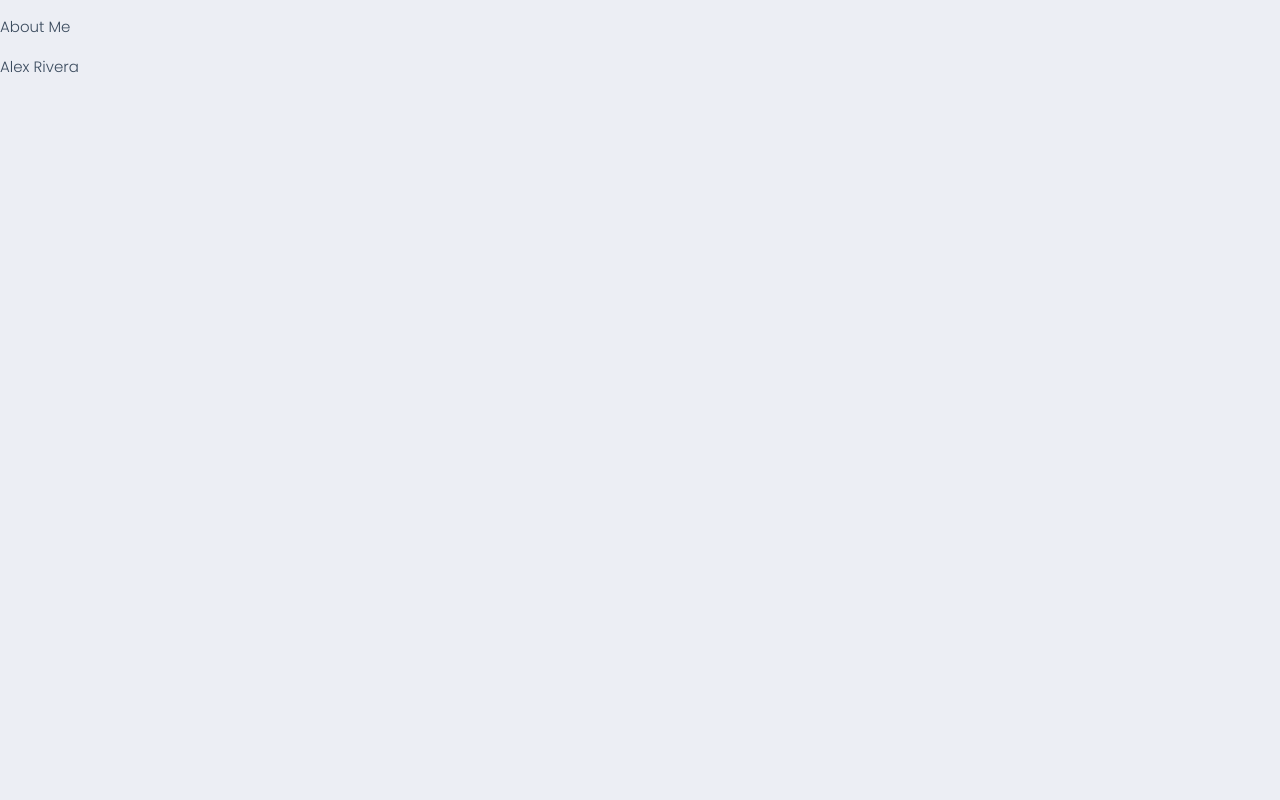
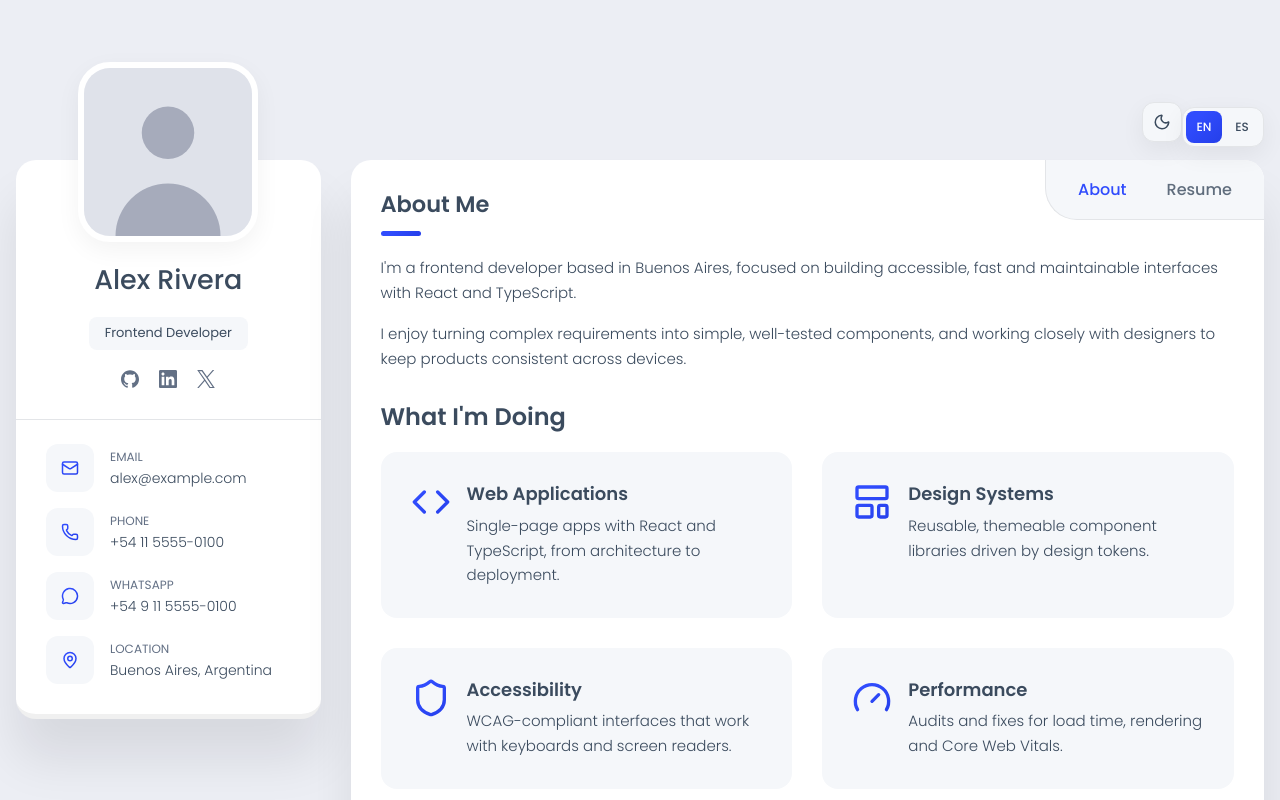
Before and after one commit to jmibann/cv-agentic, a React (Vite) app: page / in a window 1280 px wide. Shown: the top 800 px of the page. Built offline with nearby package versions, Linux system fonts and the light colour scheme.

Commit message:
feat(AppLayout): T6

```diff
--- a/src/App.tsx
+++ b/src/App.tsx
@@ -1,20 +1,21 @@
-// App provisorio de F1 (T11): renderiza un texto de `t` y el nombre de
-// `useCv()` (spec.md → Anatomía); lo reemplaza el integrator en F4. Sin CSS
-// propio: hereda la base tipográfica de src/styles/global.css (plan.md,
-// decisión 8), así su test solo verifica contenido + axe.
+// App (AppLayout T6): reemplazo del provisorio de F1 — autorizado por la spec
+// de Foundation (spec.md → Anatomía: "App provisorio… lo reemplaza el
+// integrator en F4") y documentado en specs/layout/AppLayout/plan.md →
+// Decisiones ("Reemplazo de App.tsx y adaptación de App.test.tsx (T6)") junto
+// con la adaptación de su smoke. App sin contenido propio: renderiza
+// <AppLayout /> (import por barrel ./components/AppLayout, la superficie
+// pública de la pieza), sin props, sin CSS ni markup: todo el layout, los
+// landmarks y los textos viven en AppLayout y sus hijos.
+// Providers: ThemeProvider > LocaleProvider siguen montándose POR ENCIMA de
+// App en src/main.tsx (contrato de sus specs y de AppLayout → API: "Requiere
+// ThemeProvider y LocaleProvider por encima (los monta main.tsx)"); el script
+// anti-flash de index.html ya resolvió tema e idioma antes del primer frame y
+// los providers lo leen, no lo recalculan.
 
 import type { ReactNode } from "react";
 
-import { useCv, useLocale } from "./providers/LocaleProvider";
+import { AppLayout } from "./components/AppLayout";
 
 export function App(): ReactNode {
-  const { t } = useLocale();
-  const cv = useCv();
-
-  return (
-    <div>
-      <p>{t.about.title}</p>
-      <p>{cv.profile.name}</p>
-    </div>
-  );
+  return <AppLayout />;
 }
```
